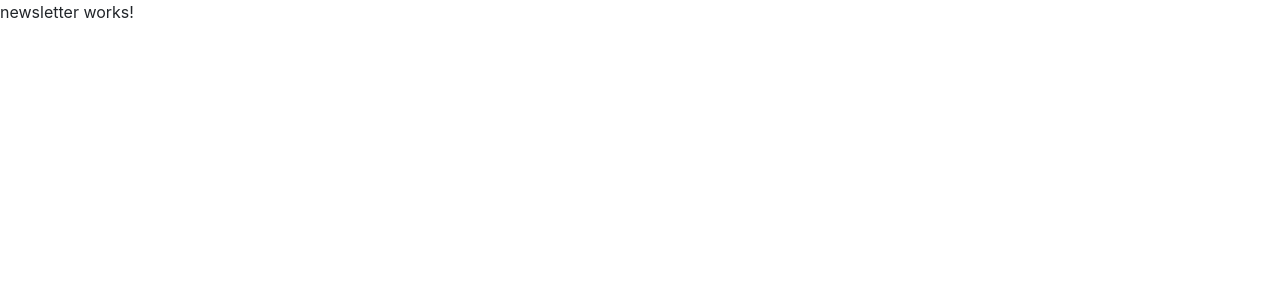
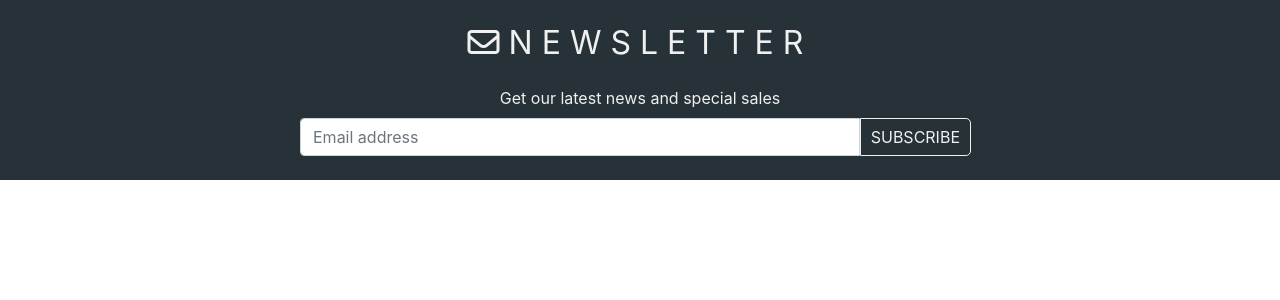
Before and after one commit to tyskjohn/projektWebb, an Angular app: page / in a window 1280 px wide. Shown: the top 300 px of the page. Built offline with nearby package versions, Linux system fonts and the light colour scheme.

Commit message:
newsletter html done

```diff
--- /dev/null
+++ b/src/app/_colors.scss
@@ -0,0 +1,2 @@
+$dark-gray: #263238;
+$white: rgb(240, 240, 240);
--- a/src/app/newsletter/newsletter.component.css
+++ b/src/app/newsletter/newsletter.component.css
@@ -0,0 +1,47 @@
+#newsletter-section {
+  -webkit-box-sizing: border-box;
+          box-sizing: border-box;
+  background: #263238;
+  color: #f0f0f0;
+}
+
+#newsletter-section .newsletter-title h1 {
+  font-size: 2rem;
+  letter-spacing: 9px;
+  font-weight: 400;
+}
+
+#newsletter-section form .subscribe {
+  padding: 0 10px;
+  background: transparent;
+  border: 1px solid #f0f0f0;
+  color: #f0f0f0;
+  border-top-right-radius: 5px;
+  border-bottom-right-radius: 5px;
+  -webkit-transition: ease-in-out .05s;
+  transition: ease-in-out .05s;
+}
+
+#newsletter-section form .subscribe:hover {
+  background: #aaaaaa;
+  border: 1px solid #aaaaaa;
+}
+
+@media only screen and (max-width: 576px) {
+  form {
+    min-width: 370px;
+  }
+}
+
+@media only screen and (min-width: 576px) {
+  form {
+    min-width: 500px;
+  }
+}
+
+@media only screen and (min-width: 768px) {
+  form {
+    min-width: 700px;
+  }
+}
+/*# sourceMappingURL=newsletter.component.css.map */
--- a/src/app/newsletter/newsletter.component.html
+++ b/src/app/newsletter/newsletter.component.html
@@ -1,3 +1,23 @@
-<p>
-  newsletter works!
-</p>
+<section id="newsletter-section">
+
+  <div class="newsletter-title text-center">
+    <h1 class="pt-4 pb-3"><i class="far fa-envelope"></i>NEWSLETTER</h1>
+    <p class="pb-0 mb-2">Get our latest news and special sales</p>
+  </div>
+
+  <div class="d-flex justify-content-center pt-0 mt-0 pb-3">
+    <form  class="newsletter-form">
+      <div class="col-auto form-row align-items-center">
+        <div class="input-group mb-2">
+          <input type="emal" class="form-control" id="newsletter" placeholder="Email address">
+
+          <div class="input-group-prepend">
+            <div class="input-group"><input class="subscribe" type="submit" value="SUBSCRIBE"></div>
+          </div>
+
+        </div>
+      </div>
+    </form>
+  </div>
+
+</section>
--- /dev/null
+++ b/src/app/newsletter/newsletter.component.scss
@@ -0,0 +1,56 @@
+@import '../colors';
+
+#newsletter-section {
+
+    box-sizing: border-box;
+
+    background: $dark-gray;
+    color: $white;
+
+    .newsletter-title {
+
+        h1 {
+            font-size: 2rem;
+            letter-spacing: 9px;
+            font-weight: 400;
+        }
+
+    }
+
+    form {
+
+        .subscribe {
+            padding: 0 10px;
+            background: transparent;
+            border: 1px solid $white;
+            color: $white;
+            border-top-right-radius: 5px;
+            border-bottom-right-radius: 5px;
+
+            transition: ease-in-out .05s;
+        }
+        .subscribe:hover {
+            background: rgb(170, 170, 170);
+            border: 1px solid rgb(170, 170, 170);
+        }
+    }
+
+}
+
+@media only screen and (max-width: 576px) {
+    form {
+        min-width: 370px;
+    }
+}
+
+@media only screen and (min-width: 576px) {
+    form {
+        min-width: 500px;
+    }
+}
+
+@media only screen and (min-width: 768px) {
+    form {
+        min-width: 700px;
+    }
+}
```
Also changed, not shown: 1 other file (tests, documents, lock files or other folders).
